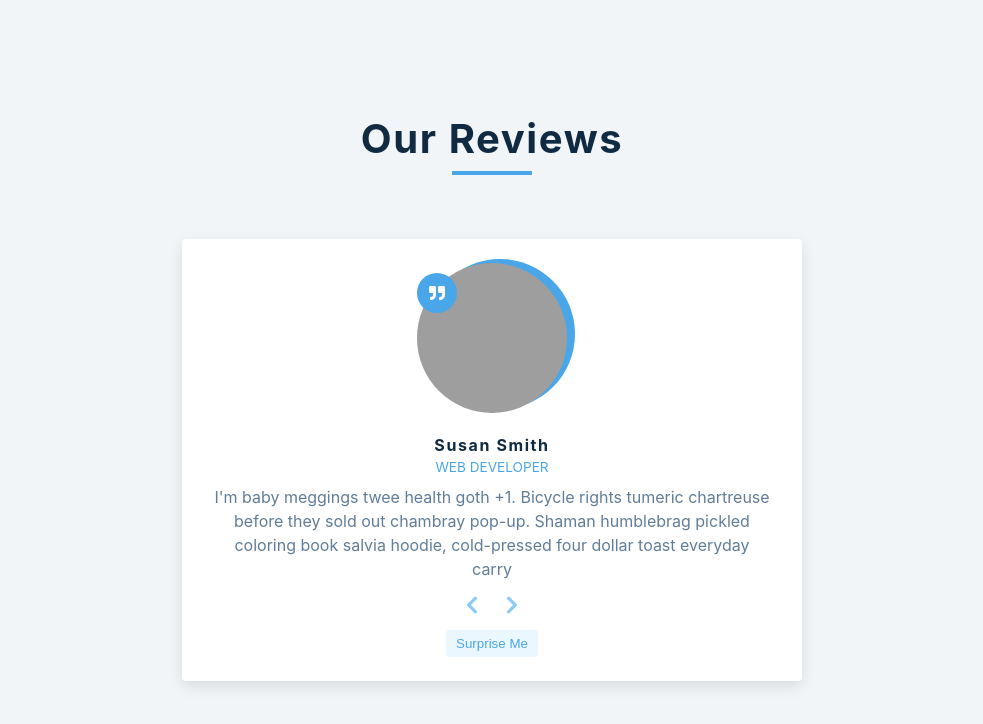
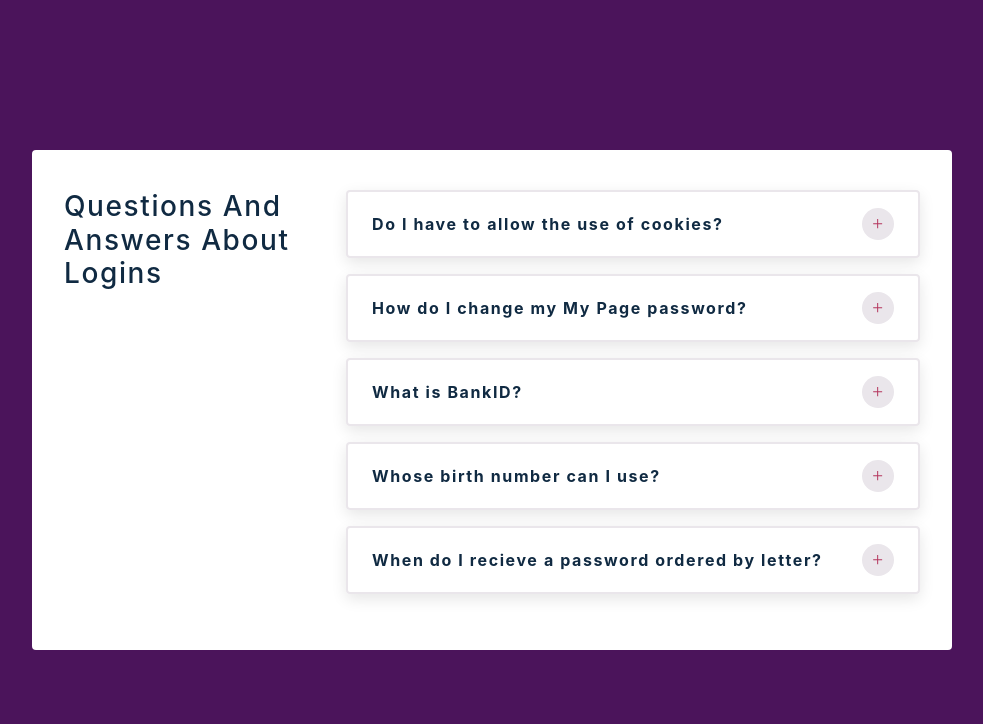
Before and after one commit to babai-1991/ReactProject-Basic, a React (Create React App) app: page / in a window 1280 px wide. Shown: the top 724 px of the page, without its empty margins (148-1131 px from the left). Built offline with nearby package versions, Linux system fonts and the light colour scheme; grey boxes are pictures that could not be loaded; the HTML template or start-up script is replaced by a standard one.

Commit message:
04-accordian project

```diff
--- /dev/null
+++ b/src/04-Accordian/App.js
@@ -0,0 +1,21 @@
+import React, { useState } from 'react';
+import data from './data';
+import SingleQuestion from './Question';
+import '../04-Accordian/index.css'
+function App() {
+  const [questions,setQuestions] = useState(data);
+  return <main>
+    <div className="container">
+      <h3>Questions and answers about logins</h3>
+      <section className="info">
+        {
+          questions.map((question)=>{
+            return <SingleQuestion key={question.id} {...question}></SingleQuestion>
+          })
+        }
+      </section>
+    </div>
+  </main>;
+}
+
+export default App;
--- /dev/null
+++ b/src/04-Accordian/Question.js
@@ -0,0 +1,18 @@
+import React, { useState } from 'react';
+import { AiOutlineMinus, AiOutlinePlus } from 'react-icons/ai';
+const Question = ({ id, info, title }) => {
+	const [ showInfo, setShowInfo ] = useState(false);
+	return (
+		<article className="question">
+			<header>
+				<h4>{title}</h4>
+				<button className="btn" onClick={() => setShowInfo(!showInfo)}>
+					{showInfo ? <AiOutlineMinus /> : <AiOutlinePlus />}
+				</button>
+			</header>
+			{showInfo && <p>{info}</p>}
+		</article>
+	);
+};
+
+export default Question;
--- /dev/null
+++ b/src/04-Accordian/data.js
@@ -0,0 +1,33 @@
+const questions = [
+  {
+    id: 1,
+    title: 'Do I have to allow the use of cookies?',
+    info:
+      'Unicorn vinyl poutine brooklyn, next level direct trade iceland. Shaman copper mug church-key coloring book, whatever poutine normcore fixie cred kickstarter post-ironic street art.',
+  },
+  {
+    id: 2,
+    title: 'How do I change my My Page password?',
+    info:
+      'Coloring book forage photo booth gentrify lumbersexual. Migas chillwave poutine synth shoreditch, enamel pin thundercats fashion axe roof party polaroid chartreuse.',
+  },
+  {
+    id: 3,
+    title: 'What is BankID?',
+    info:
+      'Enamel pin fam sustainable woke whatever venmo. Authentic asymmetrical put a bird on it, lumbersexual activated charcoal kinfolk banjo cred pickled sartorial.',
+  },
+  {
+    id: 4,
+    title: 'Whose birth number can I use?',
+    info:
+      'Edison bulb direct trade gentrify beard lo-fi seitan sustainable roof party franzen occupy squid. Knausgaard cronut succulents, scenester readymade shabby chic lyft. Copper mug meh vegan gentrify.',
+  },
+  {
+    id: 5,
+    title: 'When do I recieve a password ordered by letter?',
+    info:
+      'Locavore franzen fashion axe live-edge neutra irony synth af tilde shabby chic man braid chillwave waistcoat copper mug messenger bag. Banjo snackwave blog, microdosing thundercats migas vaporware viral lo-fi seitan ',
+  },
+]
+export default questions
--- /dev/null
+++ b/src/04-Accordian/index.css
@@ -0,0 +1,217 @@
+/*
+===============
+Variables
+===============
+*/
+
+:root {
+	/* dark shades of primary color*/
+	--clr-primary-1: hsl(205, 86%, 17%);
+	--clr-primary-2: hsl(205, 77%, 27%);
+	--clr-primary-3: hsl(205, 72%, 37%);
+	--clr-primary-4: hsl(205, 63%, 48%);
+	/* primary/main color */
+	--clr-primary-5: hsl(205, 78%, 60%);
+	/* lighter shades of primary color */
+	--clr-primary-6: hsl(205, 89%, 70%);
+	--clr-primary-7: hsl(205, 90%, 76%);
+	--clr-primary-8: hsl(205, 86%, 81%);
+	--clr-primary-9: hsl(205, 90%, 88%);
+	--clr-primary-10: hsl(205, 100%, 96%);
+	/* darkest grey - used for headings */
+	--clr-grey-1: hsl(209, 61%, 16%);
+	--clr-grey-2: hsl(211, 39%, 23%);
+	--clr-grey-3: hsl(209, 34%, 30%);
+	--clr-grey-4: hsl(209, 28%, 39%);
+	/* grey used for paragraphs */
+	--clr-grey-5: hsl(210, 22%, 49%);
+	--clr-grey-6: hsl(209, 23%, 60%);
+	--clr-grey-7: hsl(211, 27%, 70%);
+	--clr-grey-8: hsl(210, 31%, 80%);
+	--clr-grey-9: hsl(212, 33%, 89%);
+	--clr-grey-10: hsl(210, 36%, 96%);
+	--clr-white: #fff;
+	--clr-purple: #4b145b;
+	--clr-red-special: #b4345c;
+	--clr-grey-special: #eae6eb;
+	--clr-red-dark: hsl(360, 67%, 44%);
+	--clr-red-light: hsl(360, 71%, 66%);
+	--clr-green-dark: hsl(125, 67%, 44%);
+	--clr-green-light: hsl(125, 71%, 66%);
+	--clr-black: #222;
+	--transition: all 0.3s linear;
+	--spacing: 0.1rem;
+	--radius: 0.25rem;
+	--light-shadow: 0 5px 15px rgba(0, 0, 0, 0.1);
+	--dark-shadow: 0 5px 15px rgba(0, 0, 0, 0.2);
+	--max-width: 1170px;
+	--fixed-width: 920px;
+}
+/*
+===============
+Global Styles
+===============
+*/
+
+*,
+::after,
+::before {
+	margin: 0;
+	padding: 0;
+	box-sizing: border-box;
+}
+body {
+	font-family: -apple-system, BlinkMacSystemFont, 'Segoe UI', Roboto, Oxygen, Ubuntu, Cantarell, 'Open Sans',
+		'Helvetica Neue', sans-serif;
+	background: var(--clr-purple);
+	color: var(--clr-grey-1);
+	line-height: 1.5;
+	font-size: 0.875rem;
+}
+ul {
+	list-style-type: none;
+}
+a {
+	text-decoration: none;
+}
+h1,
+h2,
+h3,
+h4 {
+	letter-spacing: var(--spacing);
+	text-transform: capitalize;
+	line-height: 1.25;
+	margin-bottom: 0.75rem;
+}
+h1 {
+	font-size: 3rem;
+}
+h2 {
+	font-size: 2rem;
+}
+h3 {
+	font-size: 1.25rem;
+}
+h4 {
+	font-size: 0.875rem;
+}
+p {
+	margin-bottom: 1.25rem;
+	color: var(--clr-grey-5);
+}
+@media screen and (min-width: 800px) {
+	h1 {
+		font-size: 4rem;
+	}
+	h2 {
+		font-size: 2.5rem;
+	}
+	h3 {
+		font-size: 1.75rem;
+	}
+	h4 {
+		font-size: 1rem;
+	}
+	body {
+		font-size: 1rem;
+	}
+	h1,
+	h2,
+	h3,
+	h4 {
+		line-height: 1;
+	}
+}
+/*  global classes */
+
+/* section */
+.section {
+	width: 90vw;
+	margin: 0 auto;
+	max-width: var(--max-width);
+}
+
+@media screen and (min-width: 992px) {
+	.section {
+		width: 95vw;
+	}
+}
+
+/*
+===============
+Questions
+===============
+*/
+
+main {
+	min-height: 100vh;
+	/* using flex because of better browser support */
+	display: flex;
+	justify-content: center;
+	align-items: center;
+}
+
+.container {
+	width: 90vw;
+	margin: 5rem auto;
+	background: var(--clr-white);
+	border-radius: var(--radius);
+	padding: 2.5rem 2rem;
+	max-width: var(--fixed-width);
+	display: grid;
+	gap: 1rem 2rem;
+}
+.container h3 {
+	line-height: 1.2;
+	font-weight: 500;
+}
+@media screen and (min-width: 992px) {
+	.container {
+		display: grid;
+		grid-template-columns: 250px 1fr;
+	}
+}
+.question {
+	padding: 1rem 1.5rem;
+	border: 2px solid var(--clr-grey-special);
+	margin-bottom: 1rem;
+	border-radius: var(--radius);
+	box-shadow: var(--light-shadow);
+}
+.question h4 {
+	text-transform: none;
+	line-height: 1.5;
+}
+.question p {
+	color: var(--clr-grey-3);
+	margin-bottom: 0;
+	margin-top: 0.5rem;
+}
+.question header {
+	display: flex;
+	justify-content: space-between;
+	align-items: center;
+}
+.question header h4 {
+	margin-bottom: 0;
+}
+.btn {
+	background: transparent;
+	border-color: transparent;
+	width: 2rem;
+	height: 2rem;
+	background: var(--clr-grey-special);
+	display: flex;
+	align-items: center;
+	justify-content: center;
+	border-radius: 50%;
+	color: var(--clr-red-special);
+	cursor: pointer;
+	margin-left: 1rem;
+	align-self: center;
+	min-width: 2rem;
+}
+
+.btn:focus {
+	outline: none;
+}
```
Also changed, not shown: src/App.js (+7 -6 lines).
